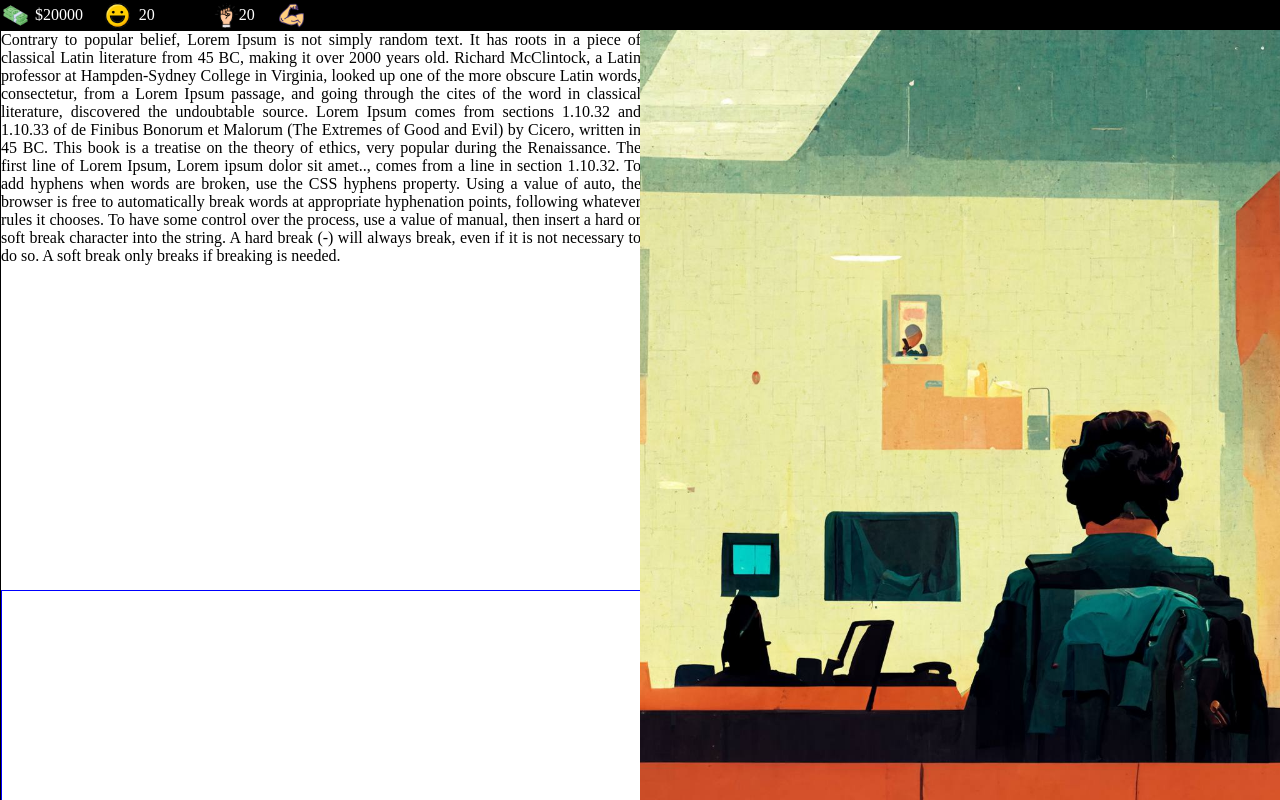
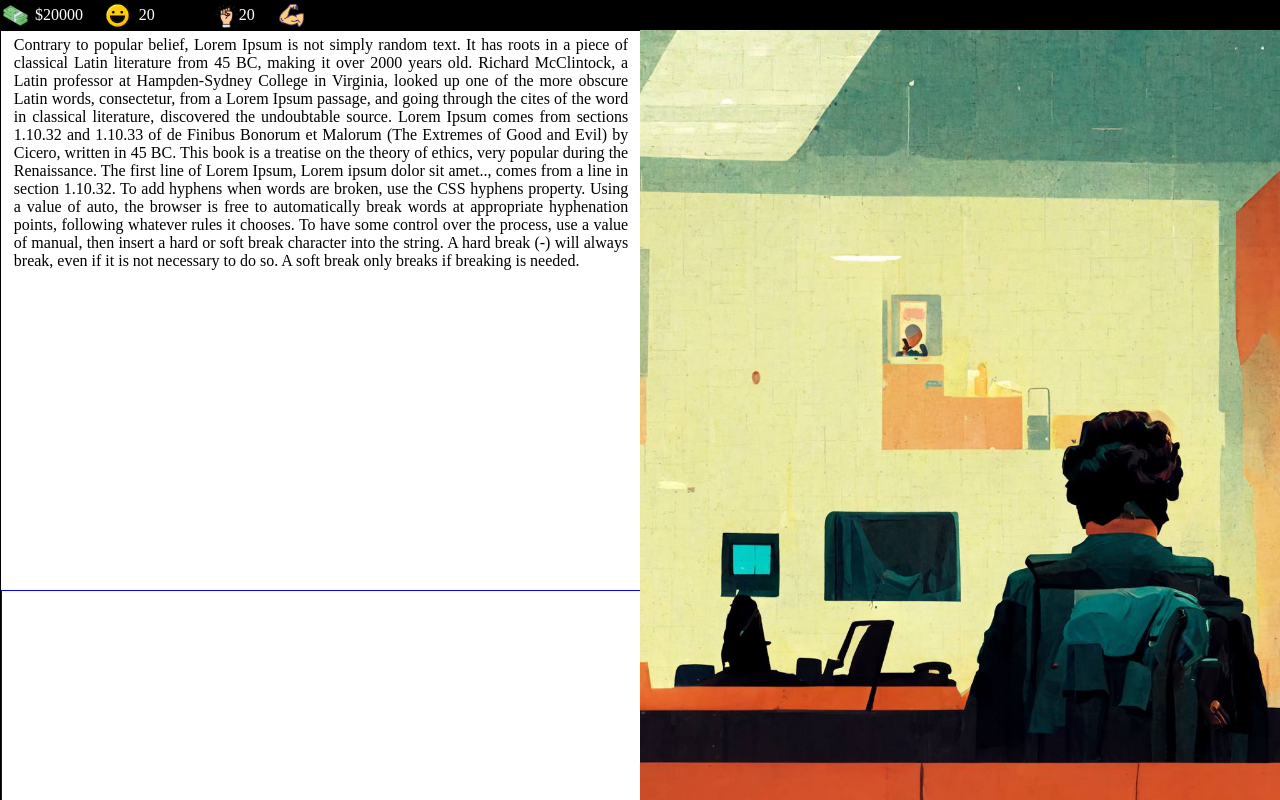
Before and after one commit to Buludyan/jun-dev-sim, a React app: page / in a window 1280 px wide. Built offline with nearby package versions, Linux system fonts and the light colour scheme.

Commit message:
little fix <p>

```diff
--- a/src/front-end/components/taskWindow/TaskWindow.tsx
+++ b/src/front-end/components/taskWindow/TaskWindow.tsx
@@ -11,27 +11,31 @@ export const TaskWindow = () => {
                 <div className="taskWindow__console">
                     {/*<p>{JSON.stringify(problem)}</p>*/}
                     {/* <p>{problem.description()}</p> */}
-                    Contrary to popular belief, Lorem Ipsum is not simply random
-                    text. It has roots in a piece of classical Latin literature
-                    from 45 BC, making it over 2000 years old. Richard
-                    McClintock, a Latin professor at Hampden-Sydney College in
-                    Virginia, looked up one of the more obscure Latin words,
-                    consectetur, from a Lorem Ipsum passage, and going through
-                    the cites of the word in classical literature, discovered
-                    the undoubtable source. Lorem Ipsum comes from sections
-                    1.10.32 and 1.10.33 of de Finibus Bonorum et Malorum (The
-                    Extremes of Good and Evil) by Cicero, written in 45 BC. This
-                    book is a treatise on the theory of ethics, very popular
-                    during the Renaissance. The first line of Lorem Ipsum, Lorem
-                    ipsum dolor sit amet.., comes from a line in section
-                    1.10.32. To add hyphens when words are broken, use the CSS
-                    hyphens property. Using a value of auto, the browser is free
-                    to automatically break words at appropriate hyphenation
-                    points, following whatever rules it chooses. To have some
-                    control over the process, use a value of manual, then insert
-                    a hard or soft break character into the string. A hard break
-                    (‐) will always break, even if it is not necessary to do so.
-                    A soft break only breaks if breaking is needed.
+                    <p className="taskWindow__problem">
+                        Contrary to popular belief, Lorem Ipsum is not simply
+                        random text. It has roots in a piece of classical Latin
+                        literature from 45 BC, making it over 2000 years old.
+                        Richard McClintock, a Latin professor at Hampden-Sydney
+                        College in Virginia, looked up one of the more obscure
+                        Latin words, consectetur, from a Lorem Ipsum passage,
+                        and going through the cites of the word in classical
+                        literature, discovered the undoubtable source. Lorem
+                        Ipsum comes from sections 1.10.32 and 1.10.33 of de
+                        Finibus Bonorum et Malorum (The Extremes of Good and
+                        Evil) by Cicero, written in 45 BC. This book is a
+                        treatise on the theory of ethics, very popular during
+                        the Renaissance. The first line of Lorem Ipsum, Lorem
+                        ipsum dolor sit amet.., comes from a line in section
+                        1.10.32. To add hyphens when words are broken, use the
+                        CSS hyphens property. Using a value of auto, the browser
+                        is free to automatically break words at appropriate
+                        hyphenation points, following whatever rules it chooses.
+                        To have some control over the process, use a value of
+                        manual, then insert a hard or soft break character into
+                        the string. A hard break (‐) will always break, even if
+                        it is not necessary to do so. A soft break only breaks
+                        if breaking is needed.
+                    </p>
                 </div>
                 <div className="taskWindow__description"></div>
             </div>
```
